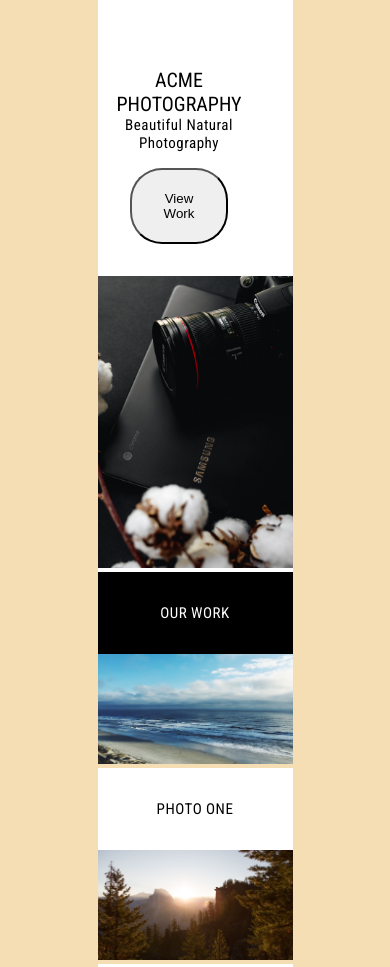
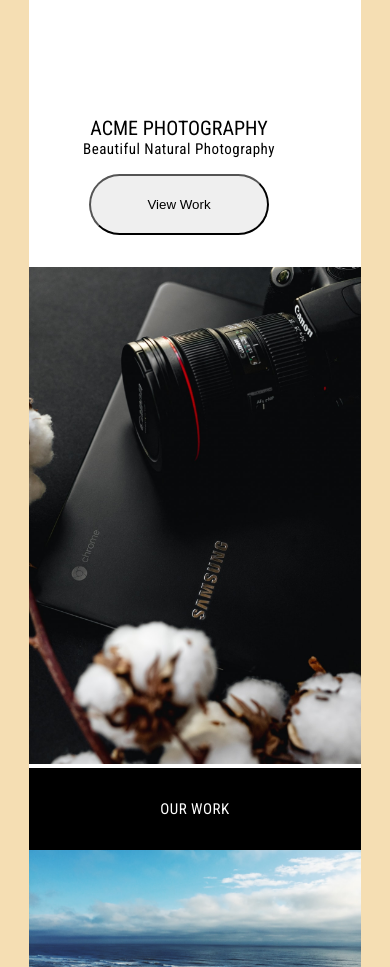
Before and after one commit to BONSAM3/photo, a plain HTML site: page index.html in a window 390 px wide. Shown: the top 967 px of the page. Drawn offline with Linux system fonts and the light colour scheme.

```diff
--- a/mobile.css
+++ b/mobile.css
@@ -18,8 +18,7 @@
     padding-bottom: 2rem;
   }
   .giant {
-    width: 50%;
-    margin: 0 auto;
+    width: 85%;
   }
 }
 @media (max-width: 450px) {
```
Also changed, not shown: index.html (+0 -1 lines).
